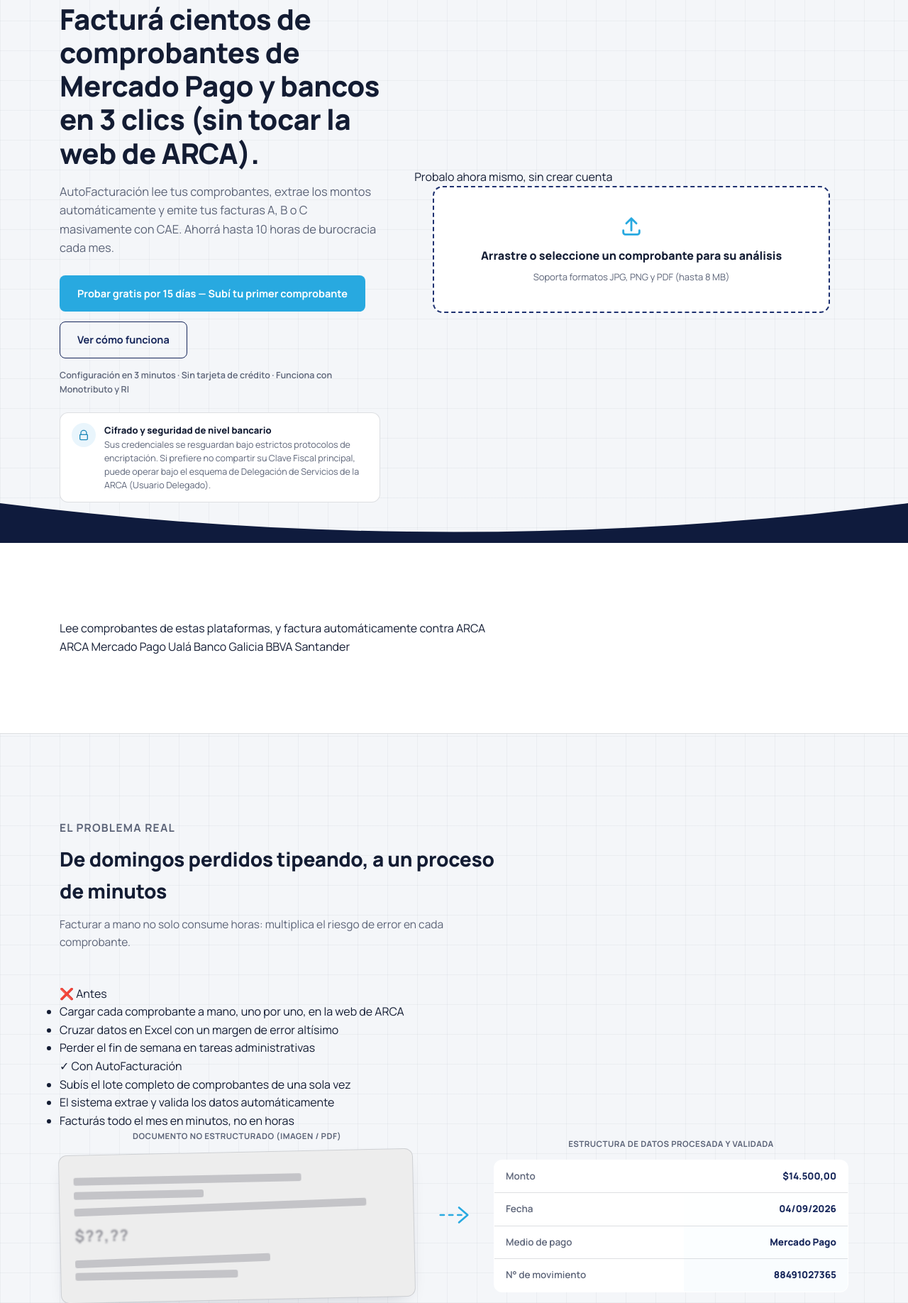
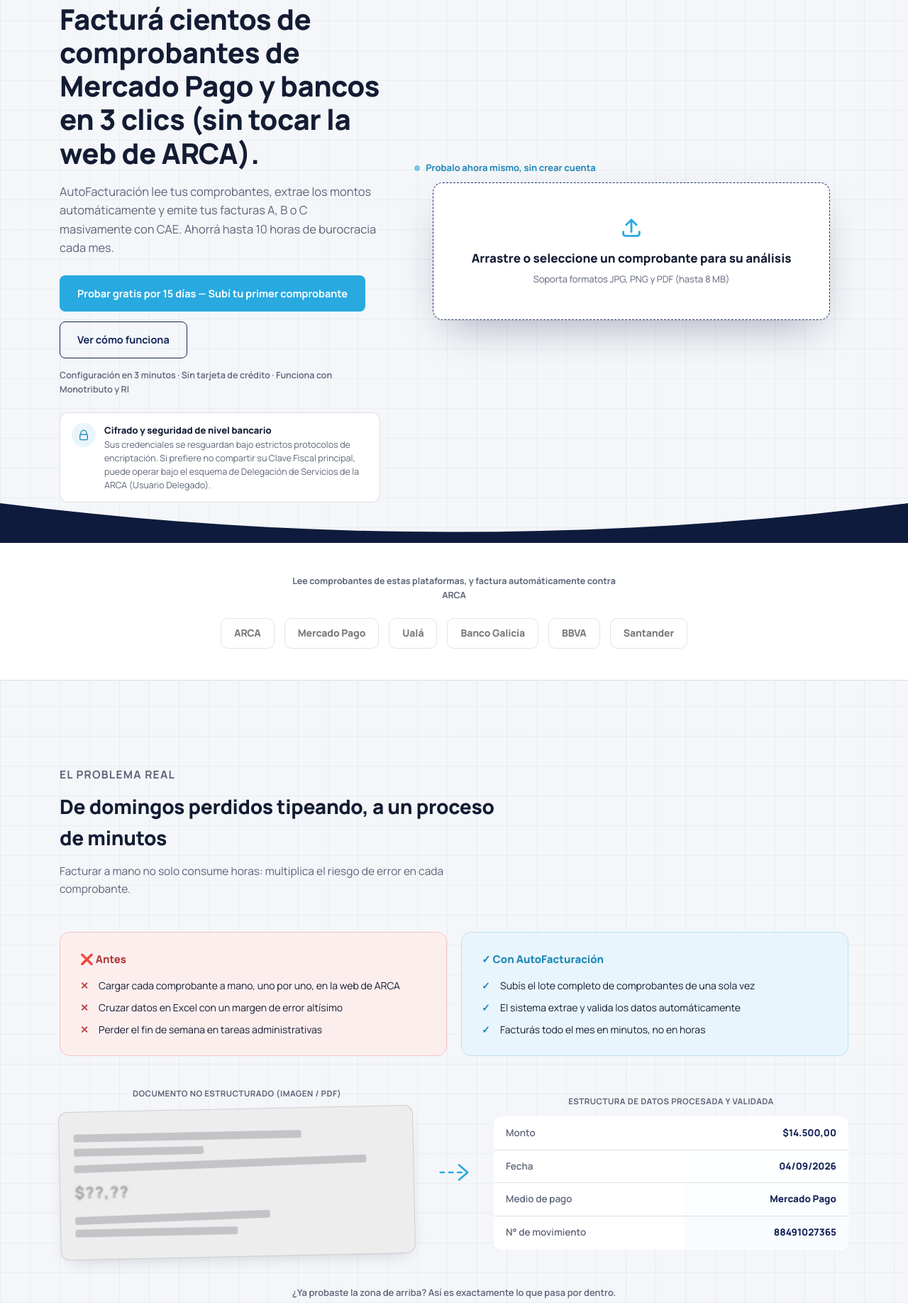
Before and after one commit to ortolanimichael-collab/facturea, a Flask app: page / in a window 1280 px wide. Shown: the part 223-2059 px from the top of the page at 71% size. Run offline with Flask 3, Linux system fonts and the light colour scheme; data that the repository does not hold is empty.

Commit message:
Add files via upload

```diff
--- a/templates/index.html
+++ b/templates/index.html
@@ -452,21 +452,34 @@
   .plans{display:grid;grid-template-columns:repeat(3,1fr);gap:18px;}
   @media (max-width:900px){ .plans{grid-template-columns:1fr;max-width:420px;margin:0 auto;} }
   .plan{border:1px solid var(--line);border-radius:14px;background:var(--paper-2);padding:26px 24px;position:relative;display:flex;flex-direction:column;}
-  .plan.featured{border-color:var(--blue);border-width:2px;}
+  .plan.featured{
+    border-color:var(--blue);border-width:2px;background:var(--navy-deep);color:#fff;
+    box-shadow:0 24px 50px -20px rgba(15,27,61,0.5);z-index:1;
+  }
+  @media (min-width:901px){ .plan.featured{transform:scale(1.045);} }
   .plan.top{border-color:var(--navy);border-width:1.5px;}
   .plan-tag{font-family:var(--sans);font-size:11.5px;letter-spacing:0.04em;text-transform:uppercase;color:var(--muted);font-weight:700;}
-  .plan.featured .plan-tag{color:var(--blue-deep);}
+  .plan.featured .plan-tag{color:var(--blue);}
   .plan.top .plan-tag{color:var(--navy);}
   .plan-name{font-family:var(--sans);font-size:19px;font-weight:800;margin:8px 0 4px;}
+  .plan.featured .plan-name{color:#fff;}
   .plan-price{font-family:var(--sans);font-size:28px;font-weight:800;margin:12px 0 2px;color:var(--navy);}
   .plan-price span{font-size:13px;font-weight:600;color:var(--muted);}
+  .plan.featured .plan-price{color:#fff;}
+  .plan.featured .plan-price span{color:#9FB3D9;}
+  .plan.featured .plan-price-nota{color:#9FB3D9;}
+  .plan.featured .plan-anclaje{color:var(--blue);}
   .plan-empresas{font-family:var(--sans);font-size:12.5px;color:var(--blue-deep);font-weight:700;margin-top:6px;}
+  .plan.featured .plan-empresas{color:var(--blue);}
   .plan-list{list-style:none;margin-top:18px;font-size:14px;flex:1;}
   .plan-list li{padding:8px 0;border-top:1px solid var(--line);display:flex;gap:9px;}
   .plan-list li:first-child{border-top:none;}
   .plan-list li::before{content:"✓";color:var(--blue-deep);font-weight:800;flex:none;}
+  .plan.featured .plan-list li{border-top-color:var(--navy-mid);color:#E2E9F7;}
+  .plan.featured .plan-list li::before{color:var(--blue);}
   .plan .btn{width:100%;justify-content:center;margin-top:20px;}
   .plans-note{font-family:var(--sans);font-size:12.5px;color:var(--muted);margin-top:22px;text-align:center;}
+
 
   /* ---------- CTA / FORM ---------- */
   .cta-box{
@@ -506,23 +519,21 @@
   .testi-avatar-foto{width:44px;height:44px;border-radius:50%;object-fit:cover;flex:none;border:2px solid var(--navy-mid);}
   .testi-nombre{font-family:var(--sans);font-weight:700;font-size:13.5px;color:#fff;}
   .testi-rubro{font-family:var(--sans);font-size:12px;color:#9FB3D9;}
-  .apellido-oculto{filter:blur(4px);user-select:none;color:#fff;}
 
-  .plataformas{margin-top:44px;padding-top:36px;border-top:1px solid var(--navy-mid);}
-  .plataformas-label{
-    text-align:center;font-family:var(--sans);font-size:11.5px;letter-spacing:0.06em;
-    text-transform:uppercase;color:#8194BC;font-weight:700;margin-bottom:22px;
+  /* ---------- FRANJA DE INTEGRACIONES ---------- */
+  .franja-integraciones{padding:44px 0;}
+  .integraciones-label{
+    text-align:center;font-family:var(--sans);font-size:12.5px;color:var(--muted);
+    font-weight:700;margin-bottom:22px;max-width:56ch;margin-left:auto;margin-right:auto;
   }
-  .plataformas-fila{display:flex;justify-content:center;align-items:center;gap:14px;flex-wrap:wrap;}
-  .plataforma-chip{
-    display:flex;align-items:center;gap:8px;
-    font-family:var(--sans);font-weight:800;font-size:14.5px;
-    color:#8194BC;border:1.5px solid var(--navy-mid);border-radius:10px;
-    padding:10px 18px;letter-spacing:-0.01em;
-    transition:color .2s ease, border-color .2s ease;
+  .integraciones-fila{display:flex;justify-content:center;align-items:center;gap:14px;flex-wrap:wrap;}
+  .integracion-chip{
+    font-family:var(--sans);font-weight:800;font-size:14px;color:var(--muted);
+    border:1.5px solid var(--line);border-radius:10px;padding:9px 18px;letter-spacing:-0.01em;
+    filter:grayscale(1);opacity:0.85;
+    transition:opacity .2s ease, color .2s ease, border-color .2s ease;
   }
-  .plataforma-chip:hover{color:#fff;border-color:var(--blue);}
-  .plataforma-chip .dot-chip{width:7px;height:7px;border-radius:50%;background:currentColor;flex:none;}
+  .integracion-chip:hover{opacity:1;color:var(--navy);border-color:var(--navy);}
 
   /* ---------- FOOTER CORPORATIVO ---------- */
   footer.foot-corp{padding:0;}
@@ -538,11 +549,55 @@
   .foot-col a:hover{color:var(--blue-deep);}
   .foot-bottom{border-top:1px solid var(--line);padding:20px 0;}
 
-  /* ---------- FAQ ---------- */
+  /* ---------- ANTES / DESPUÉS (Sección del Dolor) ---------- */
+  .antes-despues{display:grid;grid-template-columns:1fr 1fr;gap:20px;margin-bottom:44px;}
+  @media (max-width:720px){ .antes-despues{grid-template-columns:1fr;} }
+  .antes-despues-col{border-radius:14px;padding:26px 28px;}
+  .antes-despues-col.antes{background:#FDEEEE;border:1px solid #F4C6C6;}
+  .antes-despues-col.despues{background:var(--blue-tint);border:1px solid #BFE3F5;}
+  .antes-despues-titulo{font-family:var(--sans);font-weight:800;font-size:15px;margin-bottom:14px;}
+  .antes-despues-col.antes .antes-despues-titulo{color:#B33A3A;}
+  .antes-despues-col.despues .antes-despues-titulo{color:var(--blue-deep);}
+  .lista-check{list-style:none;display:flex;flex-direction:column;gap:10px;}
+  .lista-check li{font-family:var(--sans);font-size:14px;color:var(--ink);line-height:1.5;padding-left:26px;position:relative;}
+  .lista-check li::before{content:"✓";position:absolute;left:0;top:0;font-weight:800;color:var(--blue-deep);}
+  .lista-check-antes li::before{content:"✕";color:#C24545;}
+  .dolor-nota{text-align:center;font-family:var(--sans);font-size:13px;color:var(--muted);font-weight:600;margin-top:18px;}
+
+  /* ---------- HERO: label + variante del demo-upload cuando vive en el hero ---------- */
+  .hero-demo-label{display:flex;align-items:center;gap:8px;font-family:var(--sans);font-size:13px;font-weight:700;color:var(--blue-deep);margin-bottom:10px;}
+  .demo-upload-hero .demo-upload-zona{box-shadow:0 24px 60px -20px rgba(15,27,61,0.35);border-width:1.5px;padding:46px 28px;}
+  .demo-upload-hero .demo-upload-titulo{font-size:17px;}
+  .demo-upload-hero .demo-upload-resultado{box-shadow:0 24px 60px -20px rgba(15,27,61,0.35);}
+
+  /* ---------- FUNCIONALIDADES: mostrar 3 y expandir ---------- */
+  .features-extra{max-height:0;overflow:hidden;transition:max-height .35s ease;}
+  .features-extra.abierto{max-height:900px;margin-top:16px;}
+  .btn-ver-mas{
+    display:block;margin:32px auto 0;max-width:90%;
+    font-family:var(--sans);font-weight:700;font-size:13.5px;color:var(--blue-deep);
+    background:transparent;border:1.5px solid var(--blue-deep);border-radius:10px;
+    padding:11px 22px;cursor:pointer;transition:background .15s ease,color .15s ease;
+  }
+  .btn-ver-mas:hover{background:var(--blue-deep);color:#fff;}
+  .btn-ver-mas:focus{outline:none;}
+  .btn-ver-mas:focus-visible{outline:2px solid var(--blue);outline-offset:2px;}
+
+  /* ---------- FAQ (acordeón) ---------- */
   .faq{max-width:760px;margin:0 auto;}
-  .faq-item{border:1px solid var(--line);background:var(--paper-2);border-radius:12px;padding:22px 24px;margin-bottom:14px;}
-  .faq-item h3{font-family:var(--sans);font-size:15.5px;font-weight:800;margin-bottom:8px;color:var(--ink);}
-  .faq-item p{font-size:14px;color:var(--muted);}
+  .faq-item{border:1px solid var(--line);background:var(--paper-2);border-radius:12px;margin-bottom:14px;overflow:hidden;}
+  .faq-pregunta{
+    width:100%;display:flex;align-items:center;justify-content:space-between;gap:16px;
+    background:none;border:none;cursor:pointer;text-align:left;padding:20px 24px;
+    font-family:var(--sans);font-size:15.5px;font-weight:800;color:var(--ink);
+  }
+  .faq-pregunta:focus{outline:none;}
+  .faq-pregunta:focus-visible{outline:2px solid var(--blue);outline-offset:-2px;}
+  .faq-flecha{flex:none;color:var(--blue-deep);transition:transform .2s ease;}
+  .faq-item.abierto .faq-flecha{transform:rotate(180deg);}
+  .faq-respuesta{max-height:0;overflow:hidden;transition:max-height .25s ease;}
+  .faq-item.abierto .faq-respuesta{max-height:300px;}
+  .faq-respuesta p{font-size:14px;color:var(--muted);padding:0 24px 20px;}
 </style>
 </head>
 <body>
@@ -1032,7 +1087,6 @@
     <div class="wrap">
       <div class="section-head">
         <p class="eyebrow">Preguntas frecuentes</p>
-        <h2>Antes de que preguntes</h2>
       </div>
       <div class="faq">
         <div class="faq-item">
```
